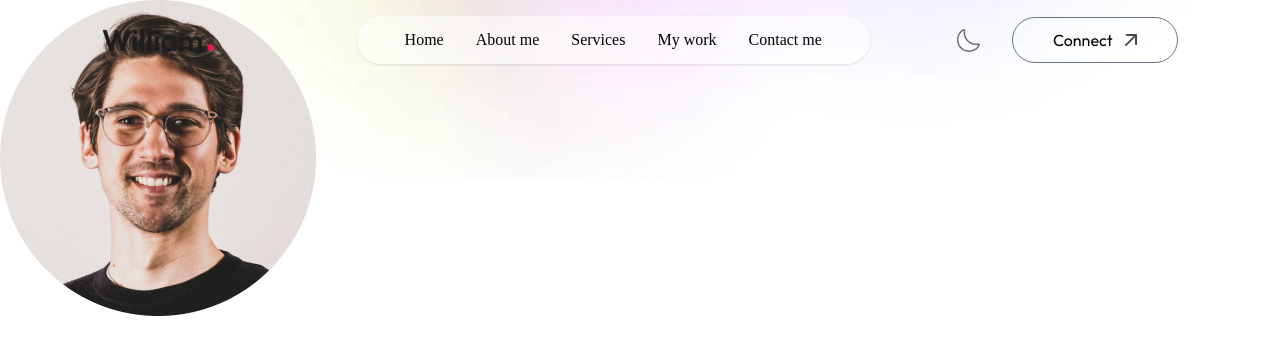
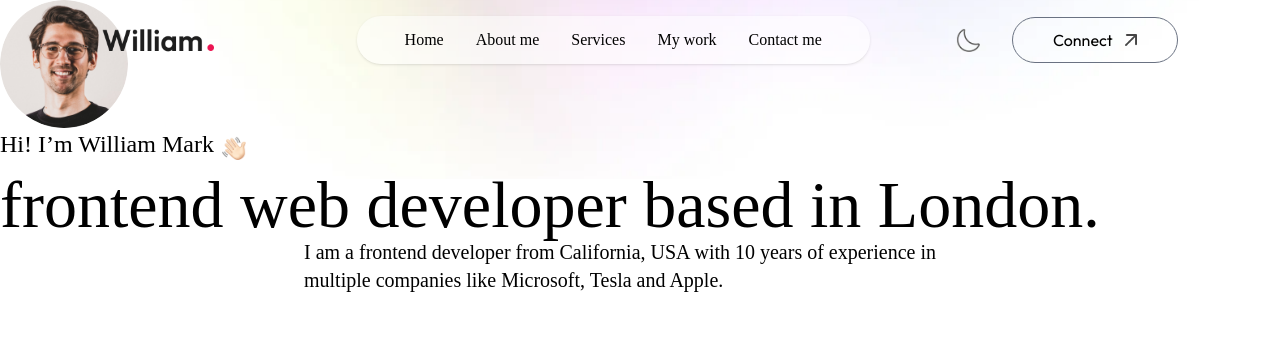
Before and after one commit to ryzhkoandrey/gs-portfolio, a Next.js app: page / in a window 1280 px wide. Shown: the top 354 px of the page. Built offline with nearby package versions, Linux system fonts and the light colour scheme; a web font is replaced by a local one.

Commit message:
Enhance Header with profile and intro details
Added profile image styling and new introductory text elements to the Header component, including name, hand icon, role, and a brief bio for improved presentation.

```diff
--- a/app/components/Header.jsx
+++ b/app/components/Header.jsx
@@ -5,8 +5,22 @@ const Header = () => {
    return (
       <div>
          <div>
-            <Image src={assets.profile_img} alt="" />
+            <Image src={assets.profile_img} alt="" className="rounded-full w-32" />
          </div>
+
+         <h3 className="flex items-end gap-2 text-xl md:text-2xl mb-3 font-Ovo">
+            Hi! I’m William Mark{' '}
+            <Image src={assets.hand_icon} alt="" className="w-6" />
+         </h3>
+
+         <h1 className="text-3xl sm:text-6xl lg:text-[66px] font-Ovo">
+            frontend web developer based in London.
+         </h1>
+
+         <p className="max-w-2xl mx-auto text-xl font-Ovo">
+            I am a frontend developer from California, USA with 10 years of
+            experience in multiple companies like Microsoft, Tesla and Apple.
+         </p>
       </div>
    );
 };
```
